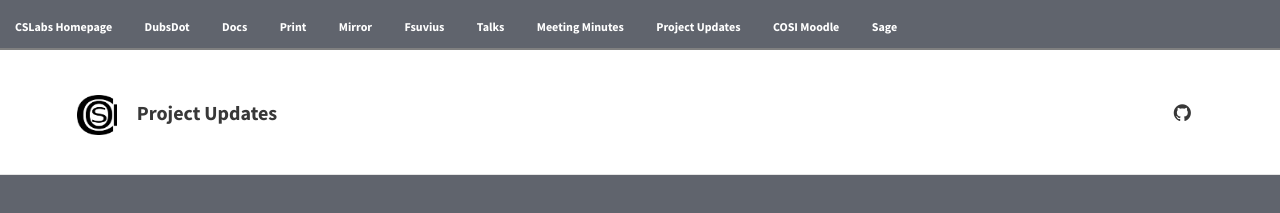
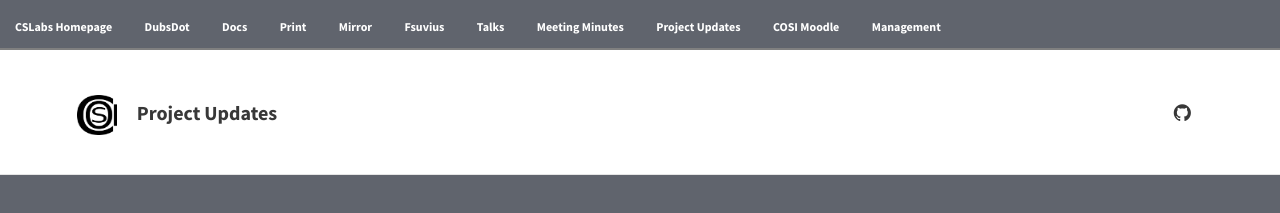
Before and after one commit to COSI-Lab/project-updates, a Jekyll site: the page built from index.html, in a window 1280 px wide and 900 px high. Shown: the top 213 px of the window. Built offline with Jekyll 4.4.1, drawn with Linux system fonts in a browser that asks for light colours; nearby versions of some CDN libraries; the list of posts is cut into pages by our own code.

Commit message:
Update nav.html

```diff
--- a/_includes/nav.html
+++ b/_includes/nav.html
@@ -12,7 +12,7 @@
 		<li><a href="http://cosi-lab.github.io/meeting-minutes/">Meeting Minutes</a></li>
 		<li><a href="http://cosi-lab.github.io/project-updates/">Project Updates</a></li>
 		<li><a href="http://moodle.cosi.clarkson.edu/">COSI Moodle</a></li>
-		<li><a href="http://sage.cosi.clarkson.edu/">Sage</a></li>
+		<li><a href="http://management.cosi.clarkson.edu/">Management</a></li>
 	</ul>
 </div>
 </div>
```
